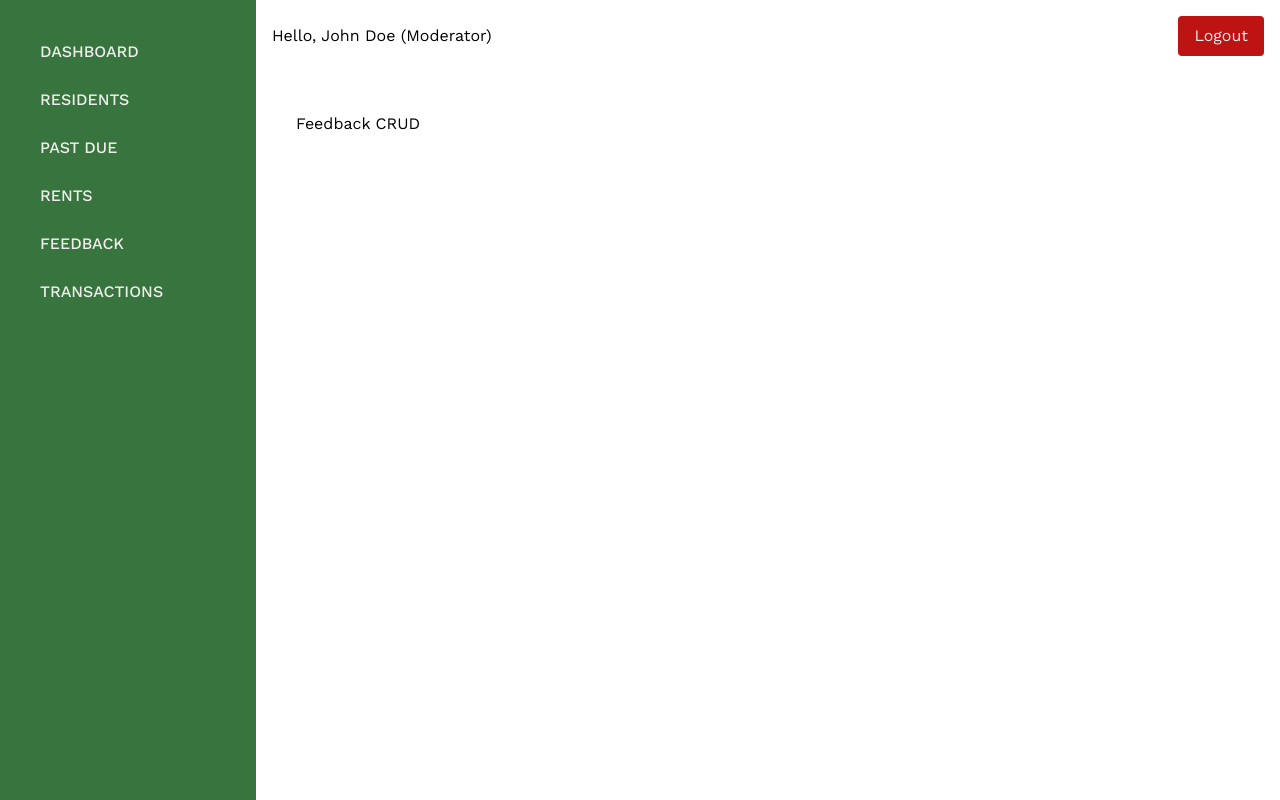
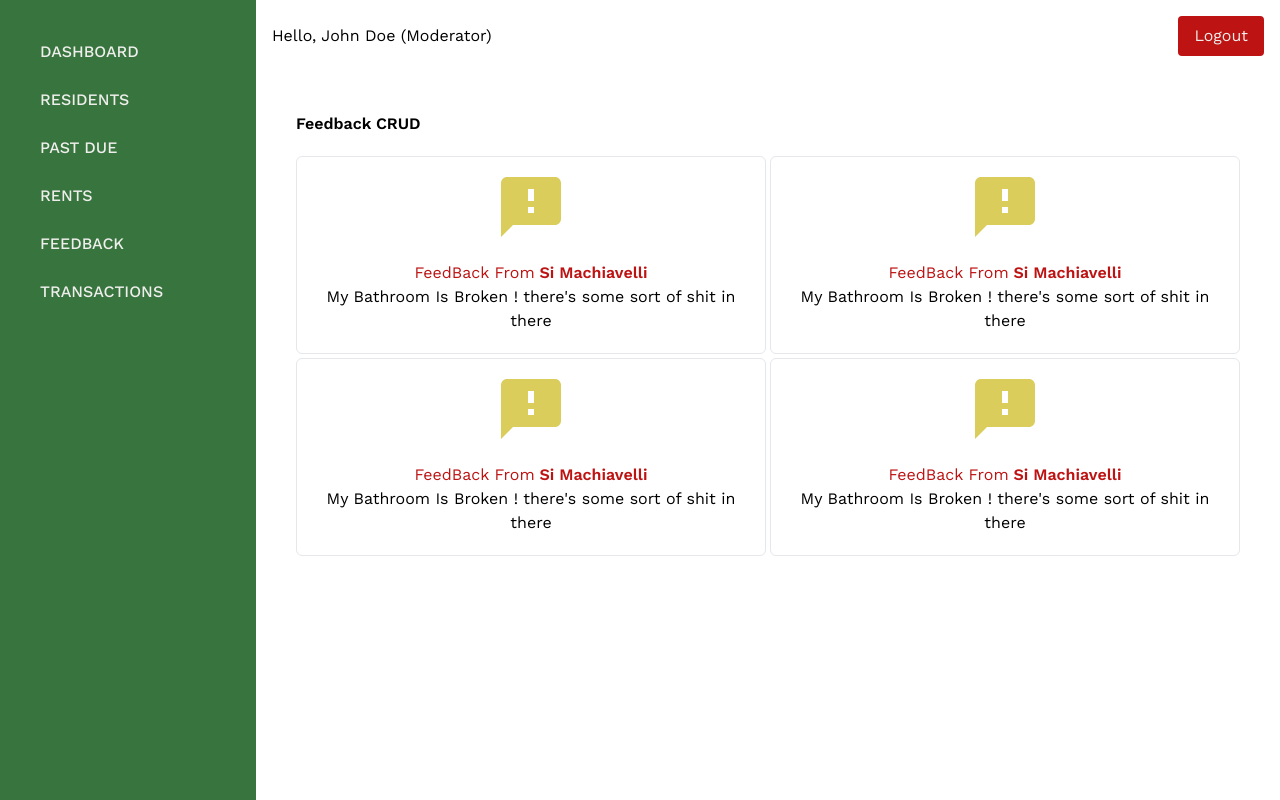
Before and after one commit to onlymachiavelli/hackathon_FST_front, a React (Vite) app: page /md/feedback in a window 1280 px wide. Built offline with nearby package versions, Linux system fonts and the light colour scheme; no server answers.

Commit message:
feed block ks

```diff
--- a/src/components/svg.tsx
+++ b/src/components/svg.tsx
@@ -236,3 +236,20 @@ export const Plus = ({ ...props }) => {
     </svg>
   )
 }
+
+export const Feed = ({ ...props }) => {
+  return (
+    <svg
+      width={props.Width}
+      height={props.Height}
+      viewBox="0 0 20 20"
+      fill="none"
+      xmlns="http://www.w3.org/2000/svg"
+    >
+      <path
+        d="M18 0H2C0.9 0 0.00999999 0.9 0.00999999 2L0 20L4 16H18C19.1 16 20 15.1 20 14V2C20 0.9 19.1 0 18 0ZM11 12H9V10H11V12ZM11 8H9V4H11V8Z"
+        className={props.St}
+      />
+    </svg>
+  )
+}
--- a/src/pages/MDFeedback.tsx
+++ b/src/pages/MDFeedback.tsx
@@ -1,9 +1,27 @@
 import Layout from '../layout/ModeratorLayout'
-
+import FBCard from './fbackcard'
 const Moderator = () => {
   return (
     <Layout>
-      <h1>Feedback CRUD</h1>
+      <h1 className="font-bold">Feedback CRUD</h1>
+      <div className="grid gap-1 grid-cols-2 pt-5">
+        <FBCard
+          fullname="Si Machiavelli"
+          description="My Bathroom Is Broken ! there's some sort of shit in there"
+        />
+        <FBCard
+          fullname="Si Machiavelli"
+          description="My Bathroom Is Broken ! there's some sort of shit in there"
+        />
+        <FBCard
+          fullname="Si Machiavelli"
+          description="My Bathroom Is Broken ! there's some sort of shit in there"
+        />
+        <FBCard
+          fullname="Si Machiavelli"
+          description="My Bathroom Is Broken ! there's some sort of shit in there"
+        />
+      </div>
     </Layout>
   )
 }
--- /dev/null
+++ b/src/pages/fbackcard.tsx
@@ -0,0 +1,19 @@
+import { Feed } from '../components/svg'
+
+const FBCard = ({ ...props }) => {
+  return (
+    <div className="bg-[white] p-5 rounded-md  border  ">
+      <div className="w-full flex items-center justify-center">
+        <Feed Width="60" St="fill-yellow m-auto" />
+      </div>
+      <div className="text-center pt-6">
+        <p className="text-red flex items-center justify-center">
+          FeedBack From <p className="font-bold">&nbsp;{props.fullname}</p>
+        </p>
+        <p className="">{props.description}</p>
+      </div>
+    </div>
+  )
+}
+
+export default FBCard
```
Also changed, not shown: assets/bck.jpg (added).
